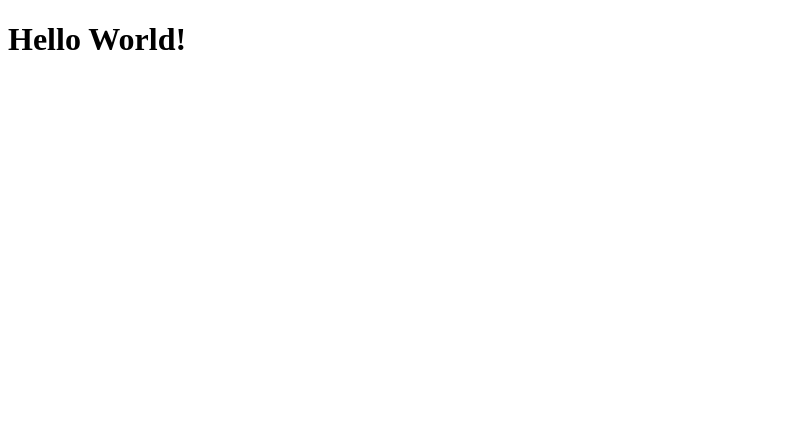
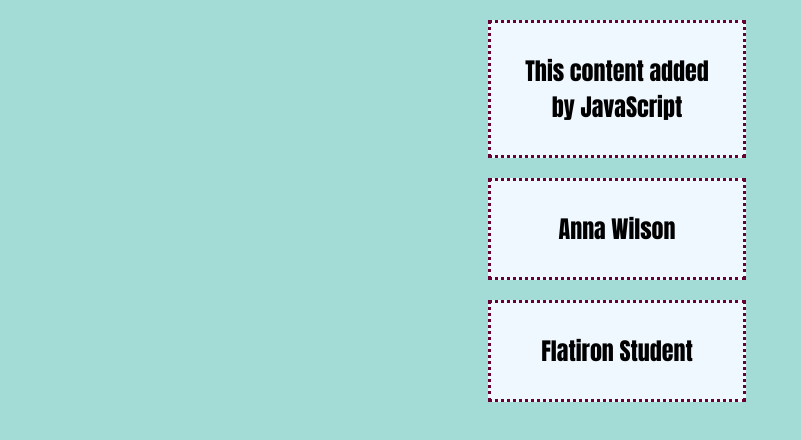
Before and after one commit to ajoyna01/practice-website, a plain HTML site: page index.html in a window 1280 px wide. Shown: the whole page, without its empty margins (0-801 px from the left). Drawn offline with Linux system fonts and the light colour scheme.

Commit message:
added more styling

```diff
--- a/index.html
+++ b/index.html
@@ -1,9 +1,16 @@
 <!DOCTYPE html>
 <html lang="en">
   <head>
-    <title>My Website</title>
+    <link rel="stylesheet" href="style.css">
+    <title>Website by Anna</title>
   </head>
-  <body>
-    <h1>Hello World!</h1>
-  </body>
+    <body id="anna">
+        <script src="script.js"></script>
+        <div class="page-wrapper">
+            <section class="intro" id="bio-intro">
+                <header role="banner">
+                    <h1>Anna Wilson</h1>
+                    <h2>Flatiron Student</h2>
+                </header>
+    </body>
 </html>
--- /dev/null
+++ b/script.js
@@ -0,0 +1,3 @@
+const h2 = document.createElement('h2');
+h2.textContent = "This content added by JavaScript";
+document.querySelector('body').appendChild(h2);
--- /dev/null
+++ b/style.css
@@ -0,0 +1,73 @@
+body {
+    background: rgb(163, 219, 215);
+  }
+  <head>
+  <link rel="stylesheet" href="style.css">
+  <title>My Website</title>
+</head>
+}
+div {
+    display: block;
+    width: 8em;
+    margin-left: 20em;
+    margin-right: 20em;
+    text-align: center;
+    font-family: Impact, Haettenschweiler, 'Arial Narrow Bold', sans-serif;
+    background-color: aliceblue;
+    padding: 30px;
+
+    }
+h1 {
+    width: 8em;
+    margin-left: 20em;
+    margin-right: 20em;
+    text-align: center;
+    font-family: Impact, Haettenschweiler, 'Arial Narrow Bold', sans-serif;
+    background-color: aliceblue;
+    padding: 30px;
+    border: rgb(102, 0, 51) dotted;
+        border-top-color: rgb(102, 0, 51);
+        border-top-style: dotted;
+        border-top-width: initial;
+        border-right-color: rgb(102, 0, 51);
+        border-right-style: dotted;
+        border-right-width: initial;
+        border-bottom-color: rgb(102, 0, 51);
+        border-bottom-style: dotted;
+        border-bottom-width: initial;
+        border-left-color: rgb(102, 0, 51);
+        border-left-style: dotted;
+        border-left-width: initial;
+        border-image-source: initial;
+        border-image-slice: initial;
+        border-image-width: initial;
+        border-image-outset: initial;
+        border-image-repeat: initial;
+  }
+h2 {
+    width: 8em;
+    margin-left: 20em;
+    margin-right: 20em;
+    text-align: center;
+    font-family: Impact, Haettenschweiler, 'Arial Narrow Bold', sans-serif;
+    background-color: aliceblue;
+    padding: 30px;
+    border: rgb(102, 0, 51) dotted;
+    border-top-color: rgb(102, 0, 51);
+    border-top-style: dotted;
+    border-top-width: initial;
+    border-right-color: rgb(102, 0, 51);
+    border-right-style: dotted;
+    border-right-width: initial;
+    border-bottom-color: rgb(102, 0, 51);
+    border-bottom-style: dotted;
+    border-bottom-width: initial;
+    border-left-color: rgb(102, 0, 51);
+    border-left-style: dotted;
+    border-left-width: initial;
+    border-image-source: initial;
+    border-image-slice: initial;
+    border-image-width: initial;
+    border-image-outset: initial;
+    border-image-repeat: initial;
+}
```
